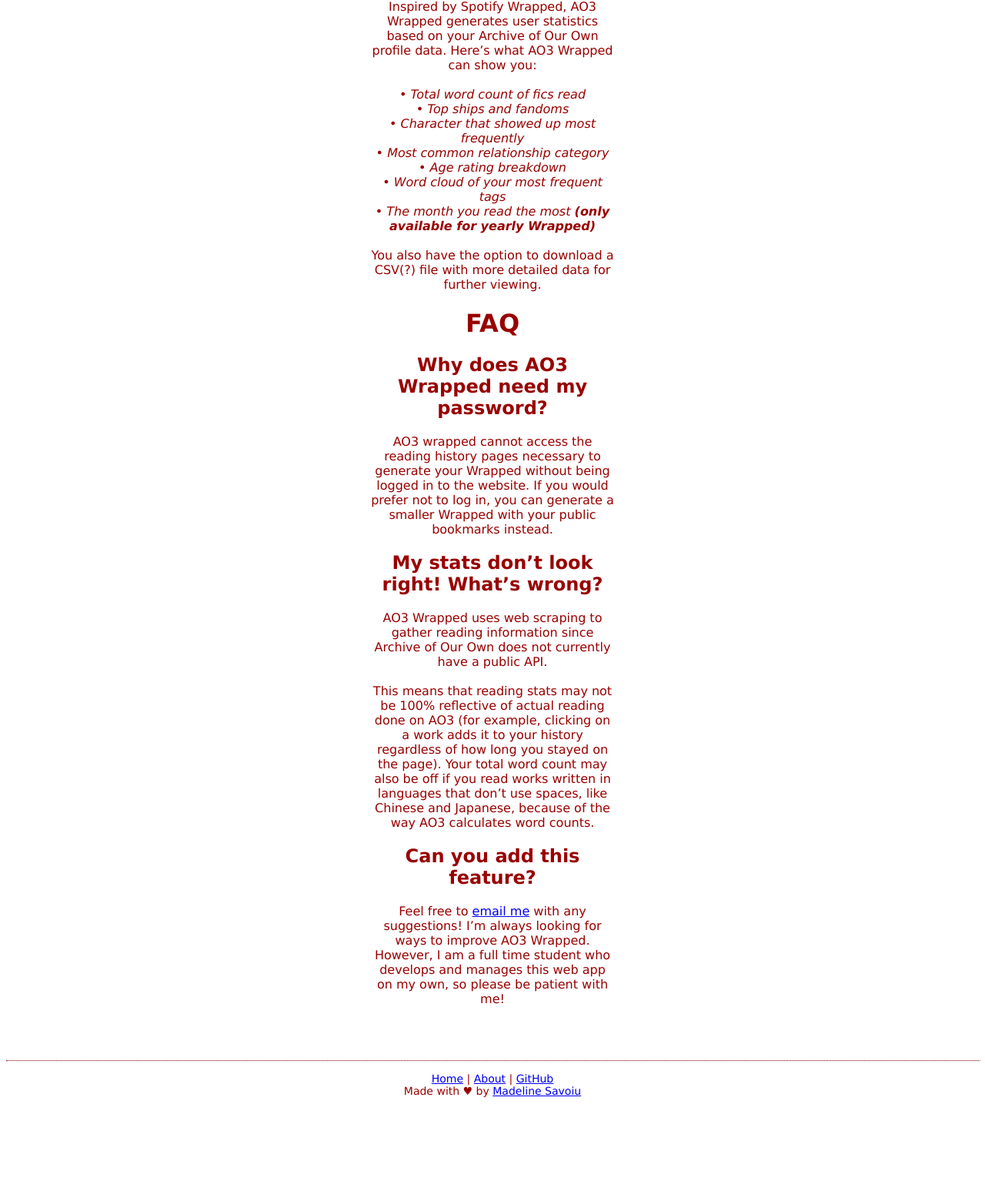
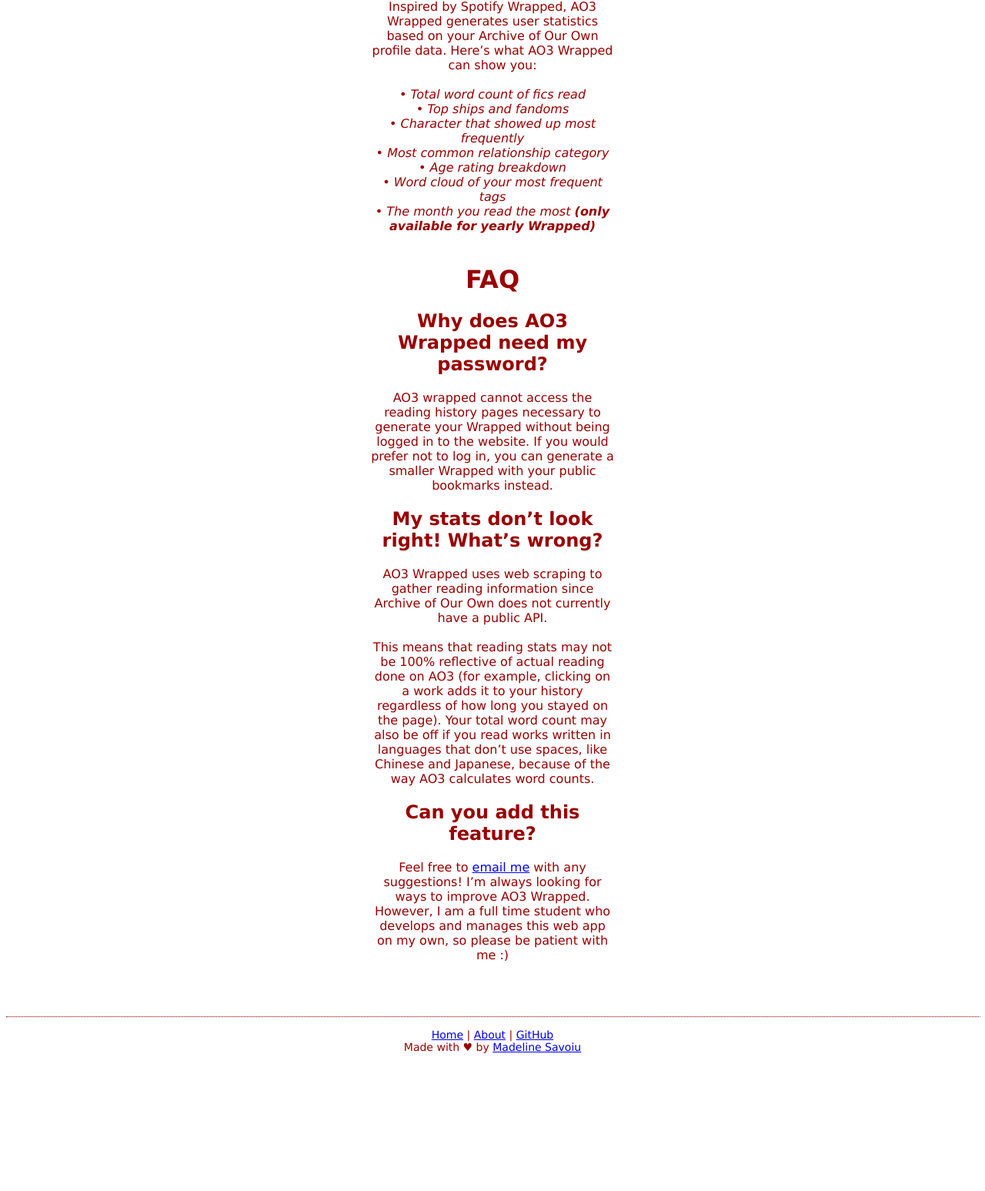
Before and after one commit to msavoiu/ao3-wrapped, a Flask app: page /about in a window 1280 px wide. Shown: the part 451-1998 px from the top of the page at 77% size. After the commit the page ends 1819 px from the top, so only its background shows below. Run offline with Flask 3, Linux system fonts and the light colour scheme.

Commit message:
removed bit about having an option to download a csv file, may add this functionality back later

```diff
--- a/templates/about.html
+++ b/templates/about.html
@@ -29,8 +29,8 @@
       <br>• The month you read the most <b>(only available for yearly Wrapped)</b></i>
       <br>
       <br>
-      You also have the option to download a CSV(?) file with more detailed data
-      for further viewing.
+      <!-- You also have the option to download a CSV(?) file with more detailed data
+      for further viewing. -->
     </p>
 
     <h1>FAQ</h1>
@@ -60,7 +60,7 @@
     <p>
       Feel free to <a href="mailto:etrangered@gmail.com">email me</a> with any suggestions! I’m always looking for
       ways to improve AO3 Wrapped. However, I am a full time student who develops
-      and manages this web app on my own, so please be patient with me!
+      and manages this web app on my own, so please be patient with me :)
     </p>
   </div>
 
```
